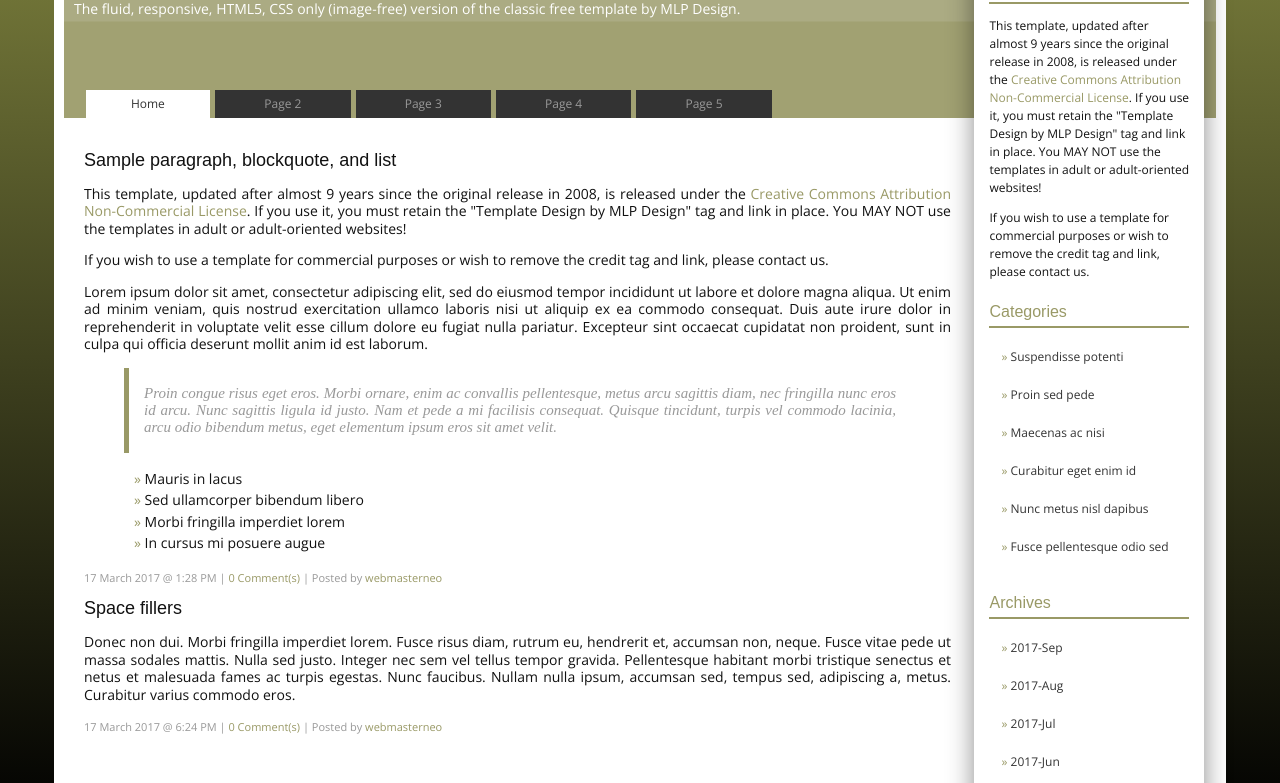
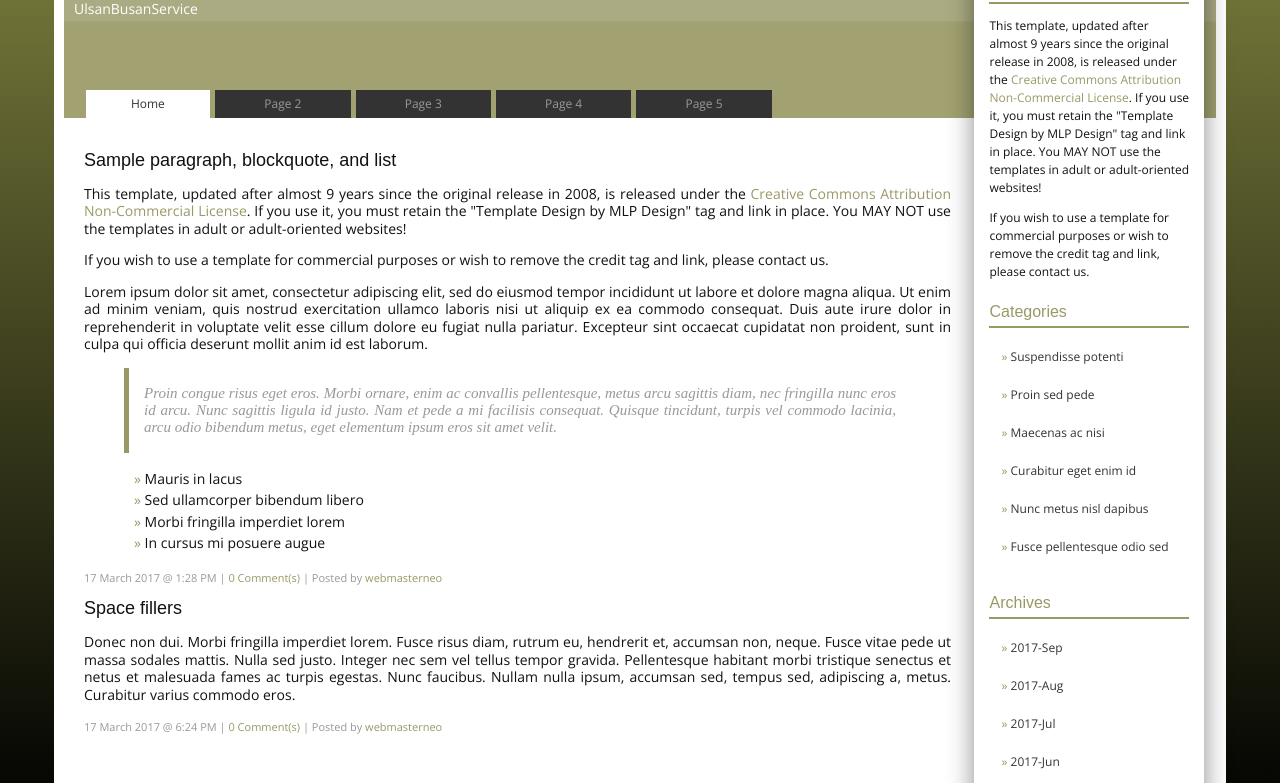
Before and after one commit to better-for-tori/html, a plain HTML site: page index.html in a window 1280 px wide. Shown: the part 100-883 px from the top of the page. Drawn offline with nearby package versions, Linux system fonts and the light colour scheme.

Commit message:
Add files via upload

```diff
--- a/index.html
+++ b/index.html
@@ -3,7 +3,7 @@
 <head>
 <meta charset="utf-8">
 <meta http-equiv="X-UA-Compatible" content="IE=edge">
-<title>Khaki 2.0 by MLPdesign</title>
+<title>UBS</title>
 <meta name="viewport" content="width=device-width, initial-scale=1">
 <meta name="Description" lang="en" content="open source x/html and css templates">
 <meta name="author" content="mlp design">
@@ -20,7 +20,7 @@
 <!--start header-->
 <div id="banner">
 <h1>UBS<em>TV</em> site</h1>
-<p>The fluid, responsive, HTML5, CSS only (image-free) version of the classic free template by MLP Design.</p>
+<p>UlsanBusanService</p>
 <!-- menu -->
 <label for="show-menu" class="responsive">&#9776;</label>
 <input type="checkbox" id="show-menu" role="button">
```
